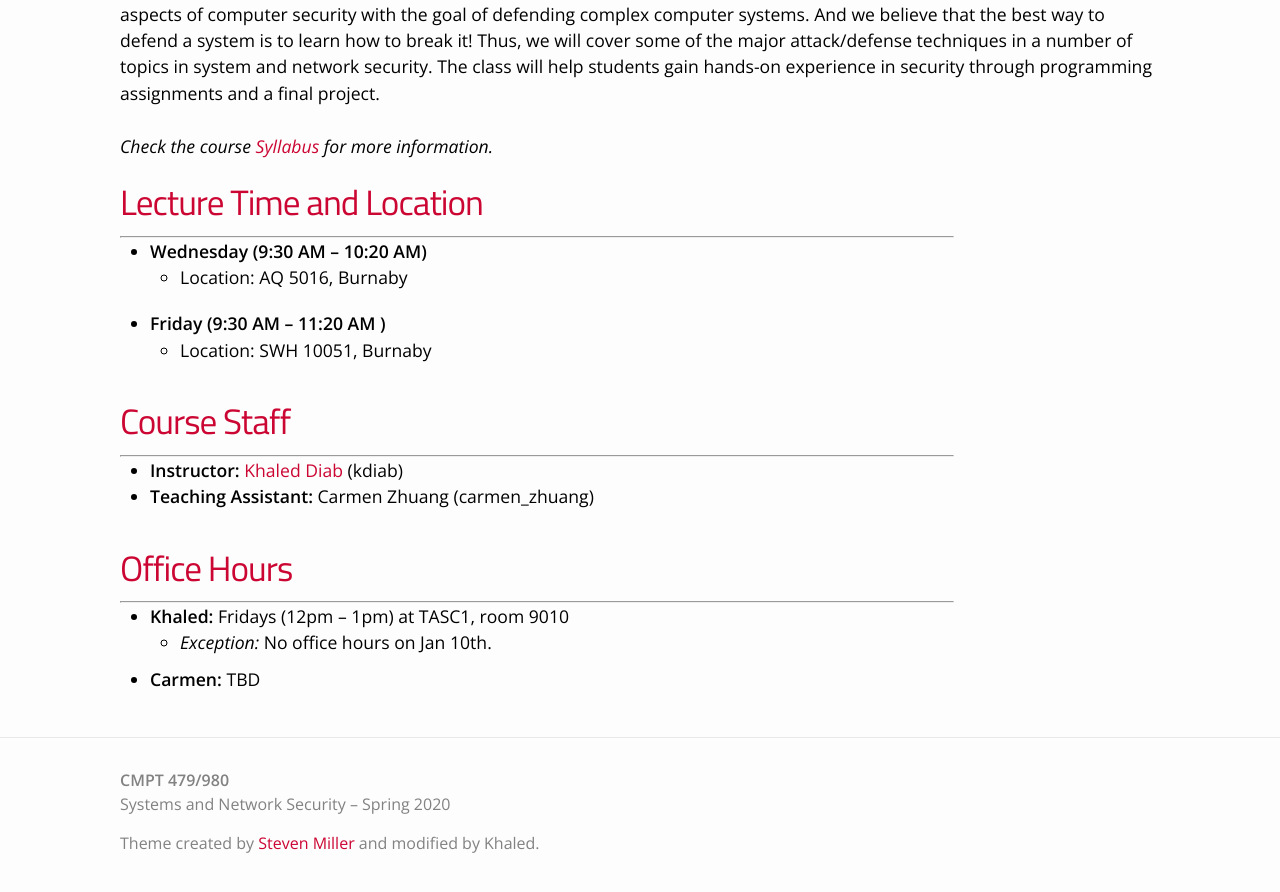
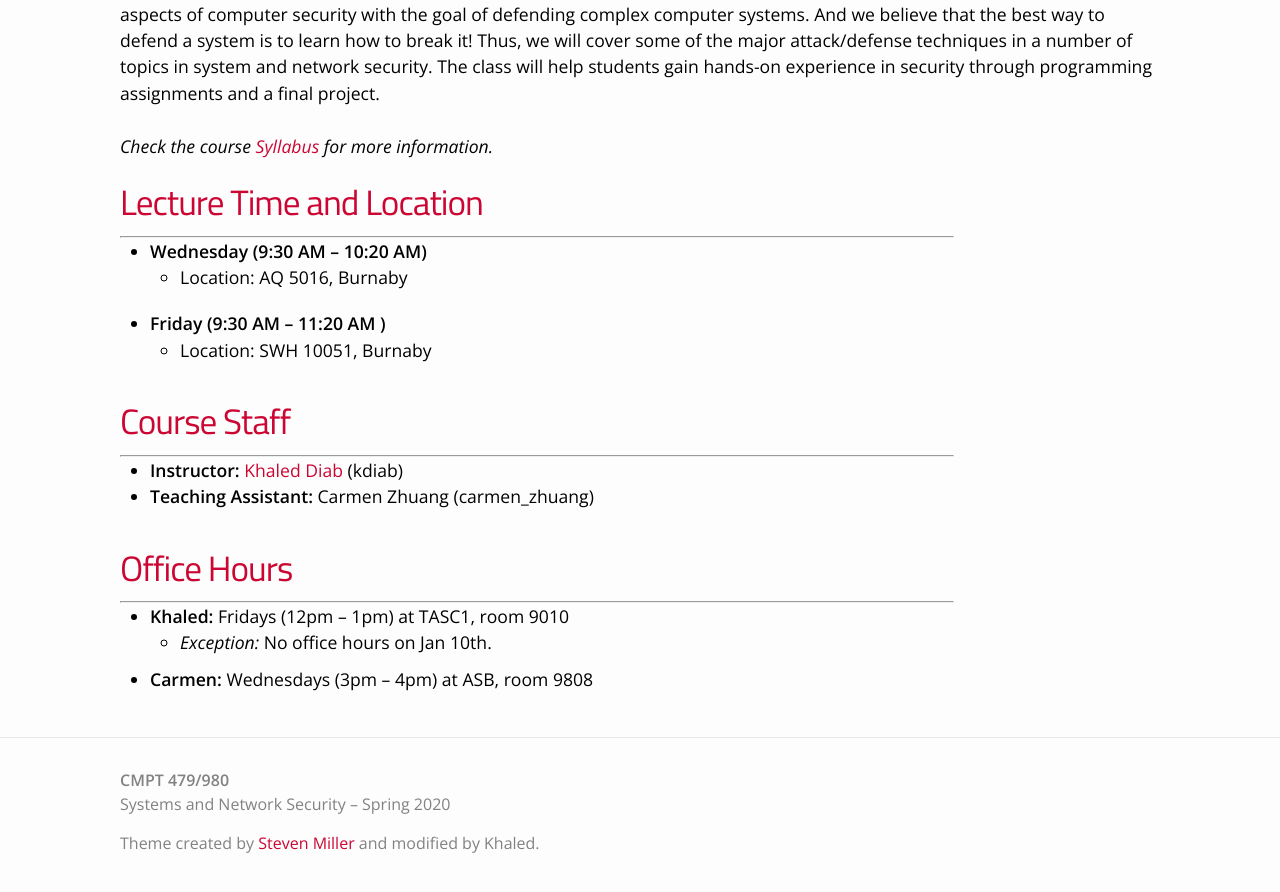
Before and after one commit to alik604/CMPT-479-System-Network-Security, a Jekyll site: the page built from index.html, in a window 1280 px wide and 900 px high, scrolled down 669 px. Shown: the top 892 px of the window. Built offline with Jekyll 4.4.1, drawn with Linux system fonts in a browser that asks for light colours; nearby versions of some CDN libraries.

Commit message:
office hours and update lec1 and lec3

```diff
--- a/_data/lectures.yml
+++ b/_data/lectures.yml
@@ -27,6 +27,7 @@
 - title: "Shellcode"
   index: 3
   date: Jan 15
+  filename: lec03_shellcode
   description: ""
   readings:
   - title: x86 Assembly Guide
--- a/index.html
+++ b/index.html
@@ -64,7 +64,7 @@ layout: default
             <li><i>Exception:</i> No office hours on Jan 10th.</li>
         </ul>
         </li>
-        <li><strong>Carmen:</strong> TBD </li>
+        <li><strong>Carmen:</strong> Wednesdays (3pm – 4pm) at ASB, room 9808 </li>
     </ul>
 
 
```
Also changed, not shown: 2 other files.
